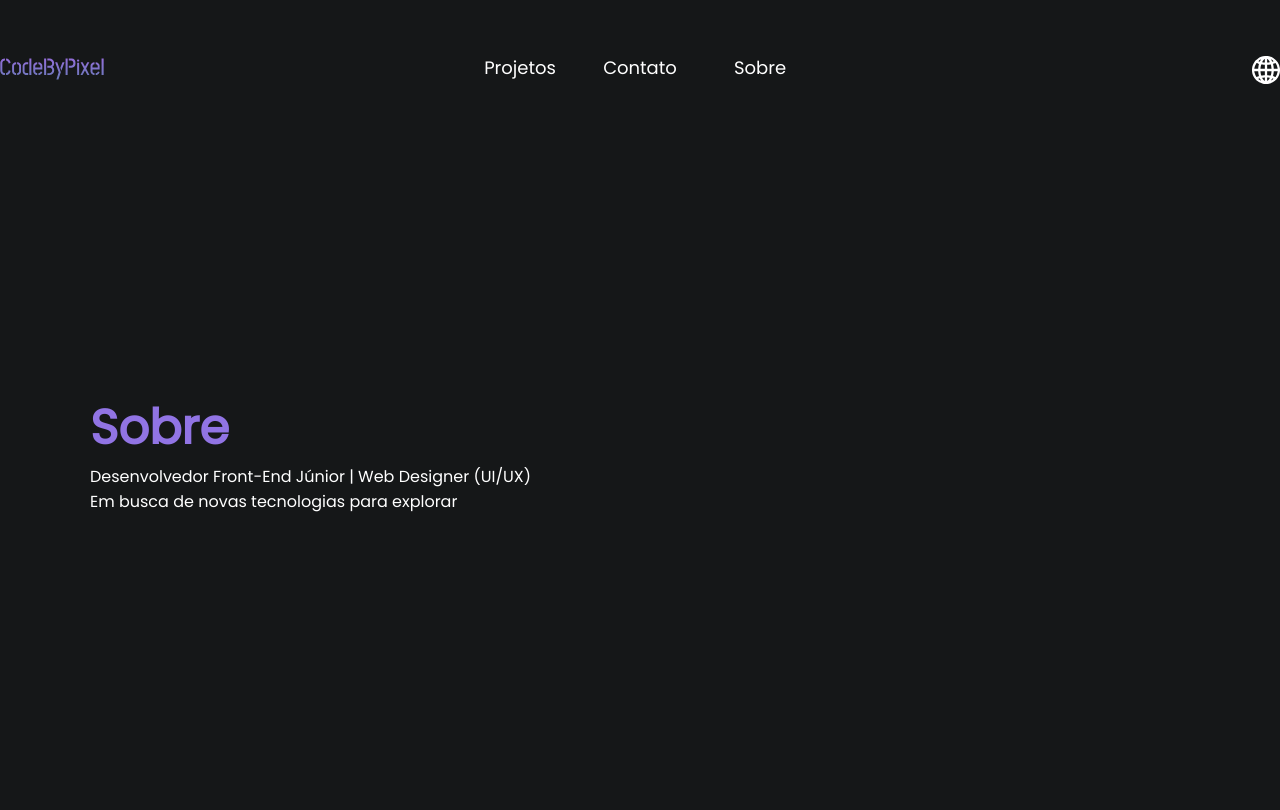
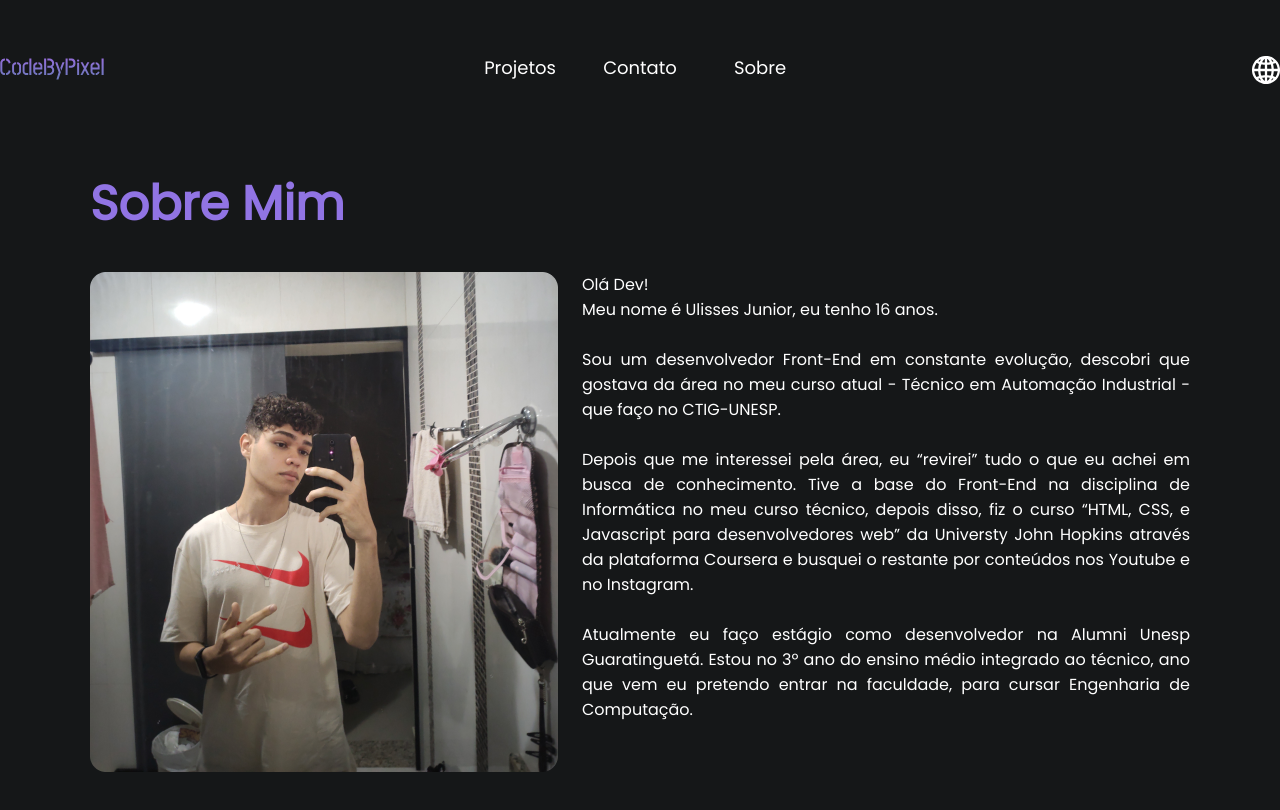
Before and after one commit to UlissesJunior/codebypixel, a React (Create React App) app: page /sobre in a window 1280 px wide. Shown: the top 810 px of the page. Built offline with nearby package versions, Linux system fonts and the light colour scheme.

Commit message:
Sobre Mim 1

```diff
--- a/src/components/sobre.jsx
+++ b/src/components/sobre.jsx
@@ -1,19 +1,37 @@
 import React from "react";
 import "../styles/app.css";
 import Nav from "./navbar";
+import User from "../img/user.png";
 
 function Sobre() {
   return (
     <>
       <div className="container">
         <Nav />
-        <div className="container-box">
-          <div>
+        <div className="container">
+          <div className="container-sobre">
             <h1>
-              <span>Sobre</span>
+              <span>Sobre Mim</span>
             </h1>
-            <h2>Desenvolvedor Front-End Júnior | Web Designer (UI/UX)</h2>
-            <h2>Em busca de novas tecnologias para explorar</h2>
+            <div className="sobre-inline">
+              <img src={User} alt="Ulisses Junior" />
+              <h2>
+                Olá Dev! <br />Meu nome é Ulisses Junior, eu tenho 16 anos.<br /><br /> Sou um
+                desenvolvedor Front-End em constante evolução, descobri que
+                gostava da área no meu curso atual - Técnico em Automação
+                Industrial - que faço no CTIG-UNESP.<br /><br /> Depois que me interessei
+                pela área, eu “revirei” tudo o que eu achei em busca de
+                conhecimento. Tive a base do Front-End na disciplina de
+                Informática no meu curso técnico, depois disso, fiz o curso
+                “HTML, CSS, e Javascript para desenvolvedores web” da Universty
+                John Hopkins através da plataforma Coursera e busquei o restante
+                por conteúdos nos Youtube e no Instagram.<br /><br /> Atualmente eu faço
+                estágio como desenvolvedor na Alumni Unesp Guaratinguetá. Estou
+                no 3º ano do ensino médio integrado ao técnico, ano que vem eu
+                pretendo entrar na faculdade, para cursar Engenharia de
+                Computação.
+              </h2>
+            </div>
           </div>
         </div>
       </div>
--- a/src/styles/app.css
+++ b/src/styles/app.css
@@ -110,7 +110,7 @@ body {
   color: #9174E4;
 }
 
-.container-box a, .container-box h2 {
+.container-box h2 {
   font-weight: 400;
   color: #fff;
   font-size: 16px;
@@ -123,4 +123,41 @@ body {
   right: 0;
   image-rendering: optimizeQuality;
 }
+
+.container:nth-child(2) {
+  max-width: 1100px;
+  margin: auto;
+  height: 0;
+}
+
+.container-sobre {
+  margin-top: 80px;
+}
+
+.container-sobre .sobre-inline {
+  display: -webkit-inline-box;
+  display: -ms-inline-flexbox;
+  display: inline-flex;
+}
+
+.container-sobre h1 {
+  font-size: 48px;
+  font-weight: 600;
+  margin-bottom: 32px;
+}
+
+.container-sobre span {
+  color: #9174E4;
+}
+
+.container-sobre h2 {
+  font-weight: 400;
+  color: #fff;
+  font-size: 16px;
+  text-align: justify;
+}
+
+.container-sobre img {
+  margin-right: 24px;
+}
 /*# sourceMappingURL=app.css.map */
--- a/src/styles/app.scss
+++ b/src/styles/app.scss
@@ -102,7 +102,7 @@ body {
         color: $purple;
     }
 
-    a, h2 {
+    h2 {
         font-weight: 400;
         color: $white;
         font-size: 16px;
@@ -116,3 +116,39 @@ body {
         image-rendering: optimizeQuality;
     }
 }
+
+.container:nth-child(2) {
+    max-width: 1100px;
+    margin: auto;
+    height: 0;
+}
+
+.container-sobre {
+    margin-top: 80px;
+
+    .sobre-inline {
+        display: inline-flex;
+    }
+
+    h1 {
+        font-size: 48px;
+        font-weight: 600;
+        margin-bottom: 32px;
+    }
+
+    span {
+        color: $purple;
+    }
+
+    h2 {
+        font-weight: 400;
+        color: $white;
+        font-size: 16px;
+        text-align: justify;
+    }
+
+    img {
+        margin-right: 24px;
+    }
+
+}
```
Also changed, not shown: src/img/user.png (added), 1 other file (tests, documents, lock files or other folders).
